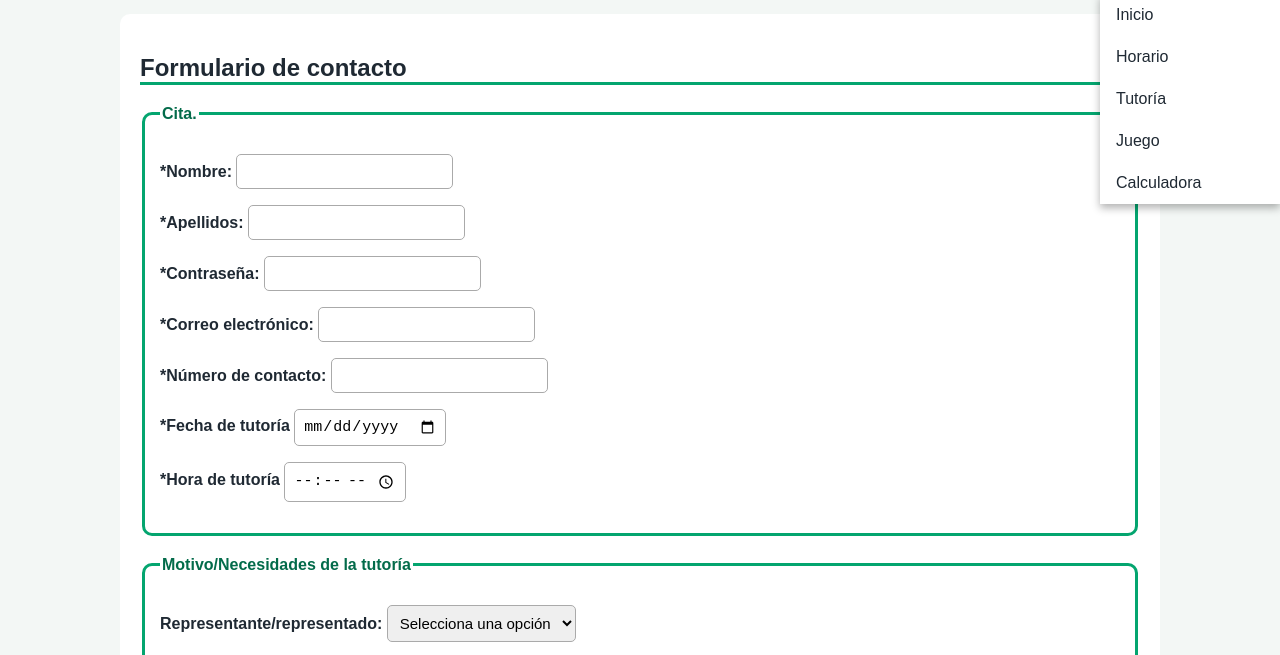
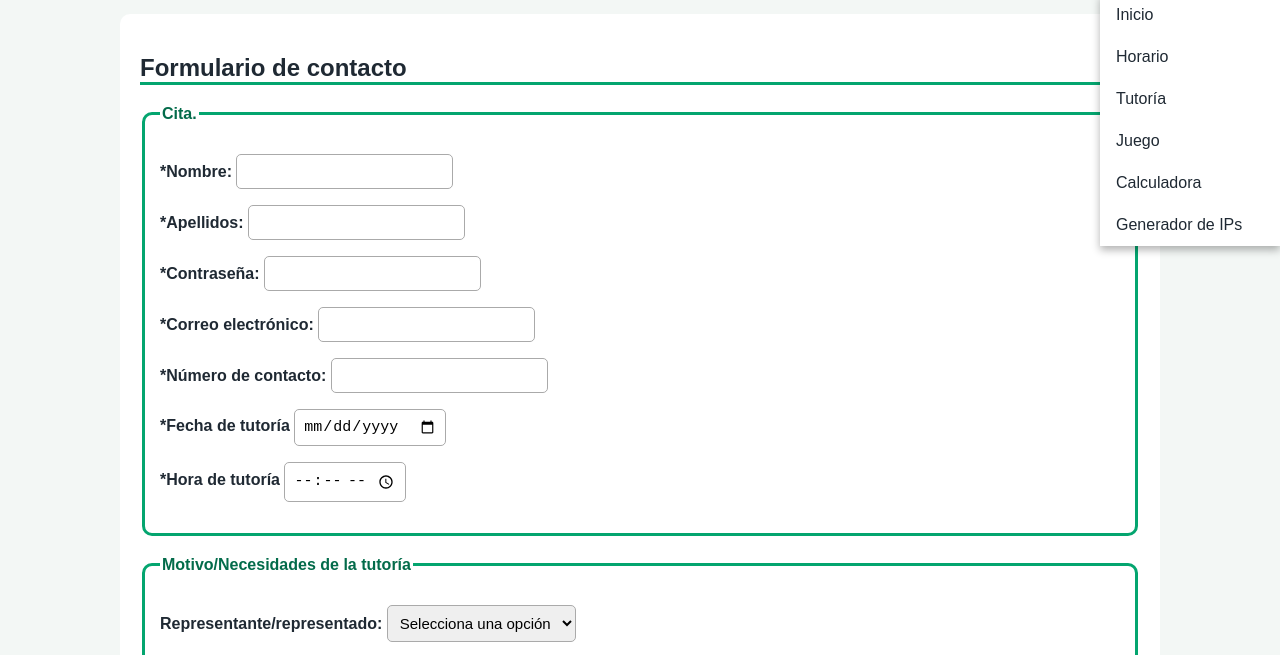
Before and after one commit to sergiomartinezruizDAW-1/LLMM-Tareas-DAW1, a plain HTML site: page HTML/Formulario.html in a window 1280 px wide. Both pictures are taken after a click on the button "Menú ▾". Shown: the part 73-728 px from the top of the page. Drawn offline with Linux system fonts and the light colour scheme.

Commit message:
Actualización añadir Generador IPs

```diff
--- a/HTML/Formulario.html
+++ b/HTML/Formulario.html
@@ -22,6 +22,7 @@
                 <li><a href="Formulario.html">Tutoría</a></li>
                 <li><a href="juego.html">Juego</a></li>
                 <li><a href="calculadora.html">Calculadora</a></li>
+                <li><a href="generadorIPs.html">Generador de IPs</a></li>
             </ul>
         </nav>
     </header>
```
Also changed, not shown: HTML/juego.html (+1 -0 lines), index.html (+1 -0 lines).
